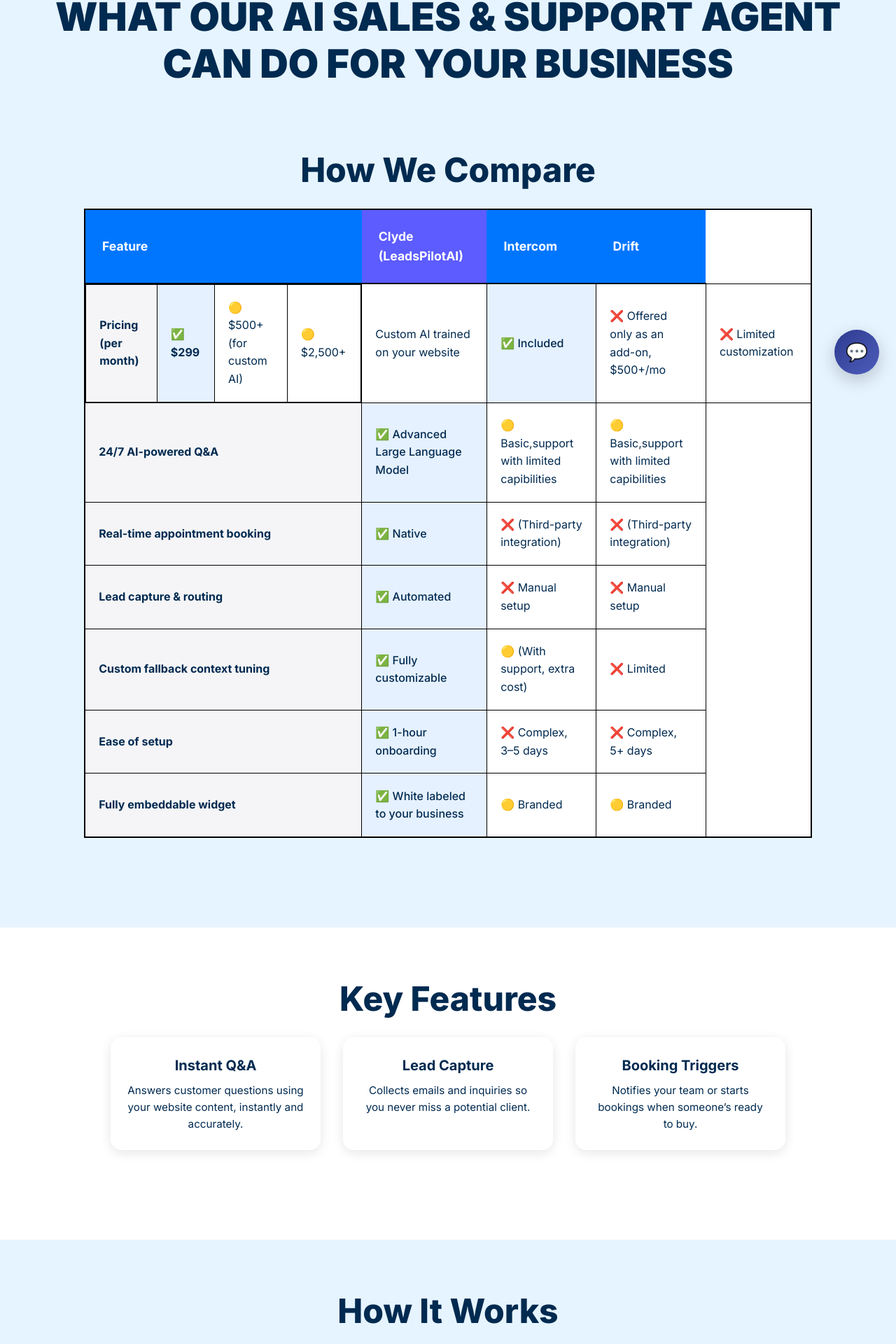
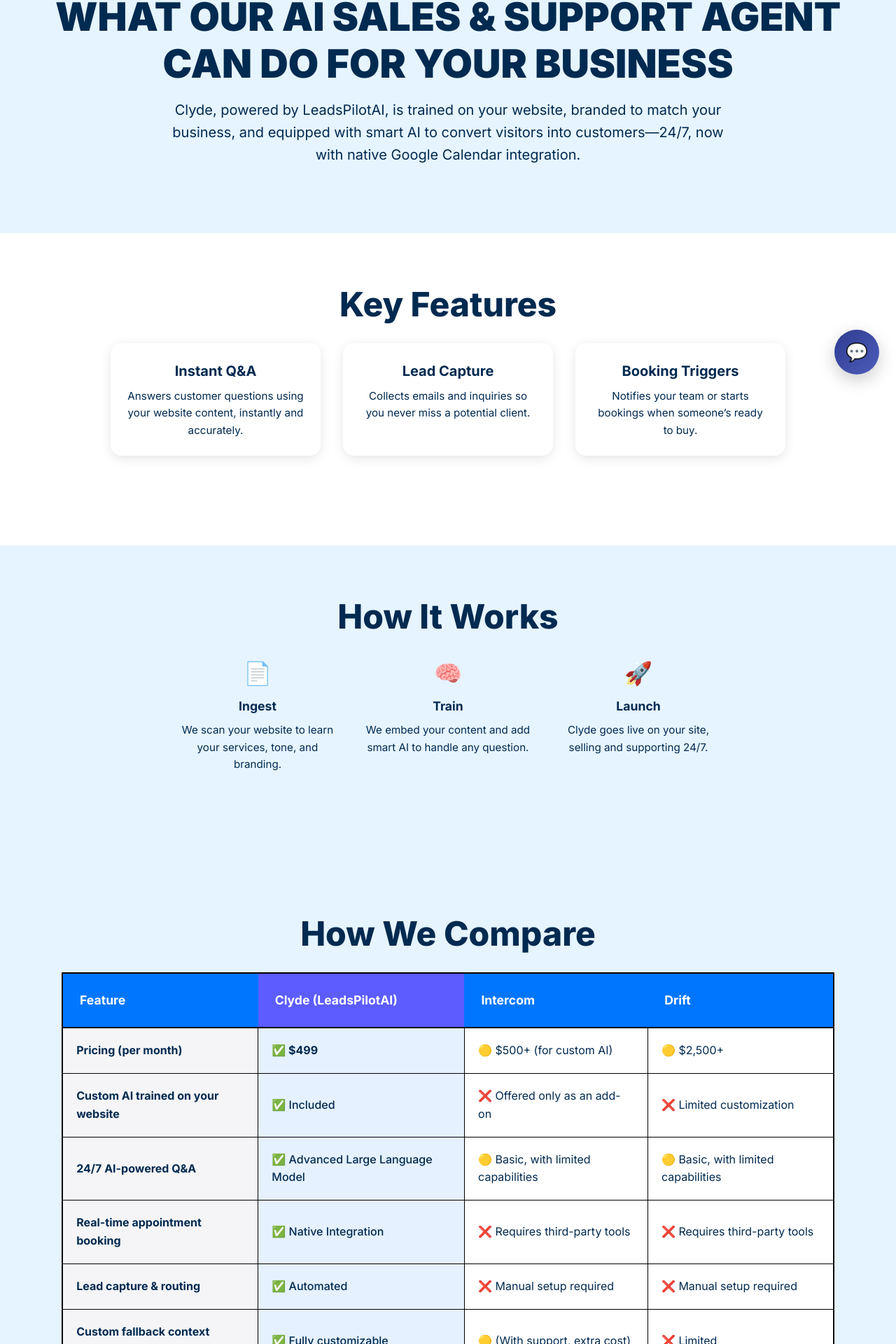
Before and after one commit to palmer95/LeadsPilotAi-Site, a Next.js app: page /product in a window 1280 px wide. Shown: the part 241-2161 px from the top of the page at 70% size. Built offline with nearby package versions, Linux system fonts and the light colour scheme.

Commit message:
fix: table

```diff
--- a/src/app/product/page.tsx
+++ b/src/app/product/page.tsx
@@ -11,100 +11,12 @@ export default function ProductPage() {
           <h1 className="hero-title">
             WHAT OUR AI SALES & SUPPORT AGENT CAN DO FOR YOUR BUSINESS
           </h1>
-          {/* Comparison Chart */}
-          <section className="comparison">
-            <h2 className="section-title">How We Compare</h2>
-            <div className="comparison-table-wrapper">
-              <table className="comparison-table">
-                <thead>
-                  <tr>
-                    <th className="table-header">Feature</th>
-                    <th className="table-header highlight">
-                      Clyde (LeadsPilotAI)
-                    </th>
-                    <th className="table-header">Intercom</th>
-                    <th className="table-header">Drift</th>
-                  </tr>
-                </thead>
-                <tbody>
-                  <tr>
-                    <tr>
-                      <td className="table-cell">Pricing (per month)</td>
-                      <td className="table-cell highlight">
-                        <strong>✅ $299</strong>
-                      </td>
-                      <td className="table-cell">🟡 $500+ (for custom AI)</td>
-                      <td className="table-cell">🟡 $2,500+</td>
-                    </tr>
-                    <td className="table-cell">
-                      Custom AI trained on your website
-                    </td>
-                    <td className="table-cell highlight">✅ Included</td>
-                    <td className="table-cell">
-                      ❌ Offered only as an add-on, $500+/mo
-                    </td>
-                    <td className="table-cell">❌ Limited customization</td>
-                  </tr>
-                  <tr>
-                    <td className="table-cell">24/7 AI-powered Q&A</td>
-                    <td className="table-cell highlight">
-                      ✅ Advanced Large Language Model
-                    </td>
-                    <td className="table-cell">
-                      {" "}
-                      🟡 Basic,support with limited capibilities
-                    </td>
-                    <td className="table-cell">
-                      {" "}
-                      🟡 Basic,support with limited capibilities
-                    </td>
-                  </tr>
-                  <tr>
-                    <td className="table-cell">
-                      Real-time appointment booking
-                    </td>
-                    <td className="table-cell highlight">✅ Native</td>
-                    <td className="table-cell">❌ (Third-party integration)</td>
-                    <td className="table-cell">❌ (Third-party integration)</td>
-                  </tr>
-                  <tr>
-                    <td className="table-cell">Lead capture & routing</td>
-                    <td className="table-cell highlight">✅ Automated</td>
-                    <td className="table-cell">❌ Manual setup</td>
-                    <td className="table-cell">❌ Manual setup</td>
-                  </tr>
-                  <tr>
-                    <td className="table-cell">
-                      Custom fallback context tuning
-                    </td>
-                    <td className="table-cell highlight">
-                      ✅ Fully customizable
-                    </td>
-                    <td className="table-cell">
-                      🟡 (With support, extra cost)
-                    </td>
-                    <td className="table-cell">❌ Limited</td>
-                  </tr>
-                  <tr>
-                    <td className="table-cell">Ease of setup</td>
-                    <td className="table-cell highlight">
-                      ✅ 1-hour onboarding
-                    </td>
-                    <td className="table-cell">❌ Complex, 3–5 days</td>
-                    <td className="table-cell">❌ Complex, 5+ days</td>
-                  </tr>
-                  <tr>
-                    <td className="table-cell">Fully embeddable widget</td>
-                    <td className="table-cell highlight">
-                      ✅ White labeled to your business
-                    </td>
-                    <td className="table-cell">🟡 Branded</td>
-                    <td className="table-cell">🟡 Branded</td>
-                  </tr>
-                </tbody>
-              </table>
-            </div>
-          </section>
+          <p className="hero-text">
+            Clyde, powered by LeadsPilotAI, is trained on your website, branded
+            to match your business, and equipped with smart AI to convert
+            visitors into customers—24/7, now with native Google Calendar
+            integration.
+          </p>
         </div>
       </section>
 
@@ -178,22 +90,21 @@ export default function ProductPage() {
               </tr>
             </thead>
             <tbody>
-              <tr>
+              {/* --- Corrected Structure Below --- */}
               <tr>
                 <td className="table-cell">Pricing (per month)</td>
                 <td className="table-cell highlight">
-                    <strong>✅ $299</strong>
+                  <strong>✅ $499</strong>
                 </td>
                 <td className="table-cell">🟡 $500+ (for custom AI)</td>
                 <td className="table-cell">🟡 $2,500+</td>
               </tr>
+              <tr>
                 <td className="table-cell">
                   Custom AI trained on your website
                 </td>
                 <td className="table-cell highlight">✅ Included</td>
-                <td className="table-cell">
-                  ❌ Offered only as an add-on, $500+/mo
-                </td>
+                <td className="table-cell">❌ Offered only as an add-on</td>
                 <td className="table-cell">❌ Limited customization</td>
               </tr>
               <tr>
@@ -202,25 +113,23 @@ export default function ProductPage() {
                   ✅ Advanced Large Language Model
                 </td>
                 <td className="table-cell">
-                  {" "}
-                  🟡 Basic,support with limited capibilities
+                  🟡 Basic, with limited capabilities
                 </td>
                 <td className="table-cell">
-                  {" "}
-                  🟡 Basic,support with limited capibilities
+                  🟡 Basic, with limited capabilities
                 </td>
               </tr>
               <tr>
                 <td className="table-cell">Real-time appointment booking</td>
-                <td className="table-cell highlight">✅ Native</td>
-                <td className="table-cell">❌ (Third-party integration)</td>
-                <td className="table-cell">❌ (Third-party integration)</td>
+                <td className="table-cell highlight">✅ Native Integration</td>
+                <td className="table-cell">❌ Requires third-party tools</td>
+                <td className="table-cell">❌ Requires third-party tools</td>
               </tr>
               <tr>
                 <td className="table-cell">Lead capture & routing</td>
                 <td className="table-cell highlight">✅ Automated</td>
-                <td className="table-cell">❌ Manual setup</td>
-                <td className="table-cell">❌ Manual setup</td>
+                <td className="table-cell">❌ Manual setup required</td>
+                <td className="table-cell">❌ Manual setup required</td>
               </tr>
               <tr>
                 <td className="table-cell">Custom fallback context tuning</td>
@@ -237,7 +146,7 @@ export default function ProductPage() {
               <tr>
                 <td className="table-cell">Fully embeddable widget</td>
                 <td className="table-cell highlight">
-                  ✅ White labeled to your business
+                  ✅ White-labeled to your business
                 </td>
                 <td className="table-cell">🟡 Branded</td>
                 <td className="table-cell">🟡 Branded</td>
```
Also changed, not shown: src/app/page.tsx (+97 -4 lines), src/app/pricing/page.tsx (+12 -16 lines). Lines whose indentation alone changed are shown as unchanged.
